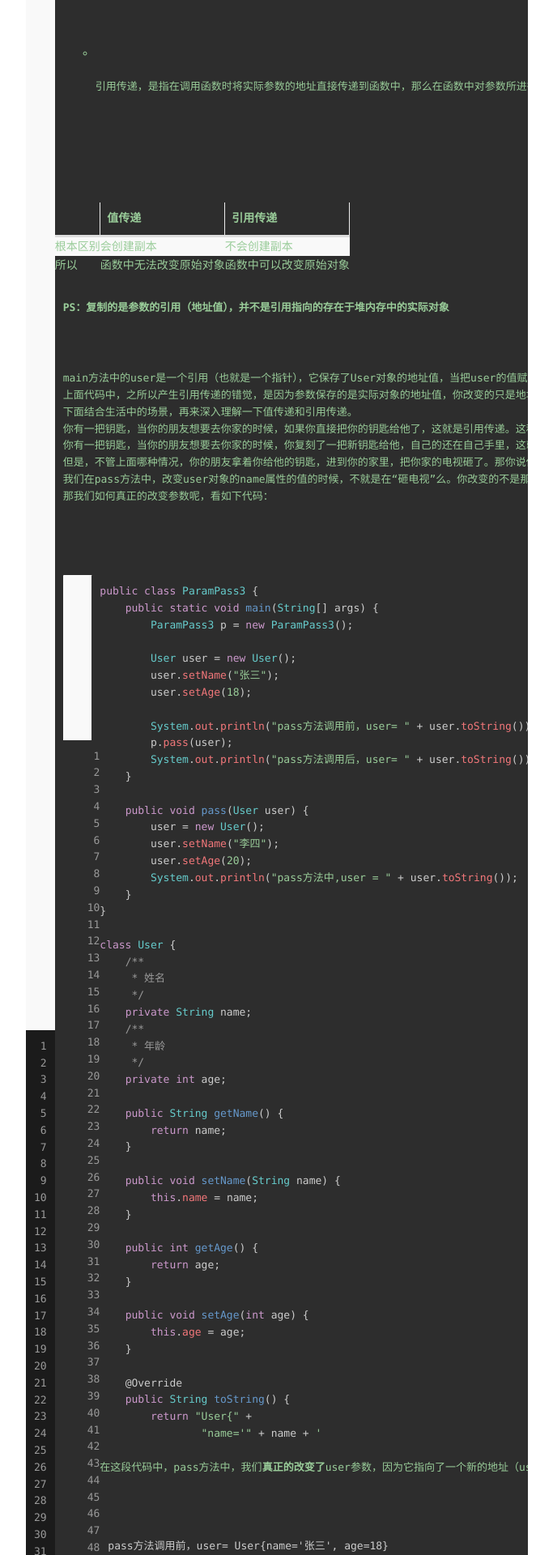
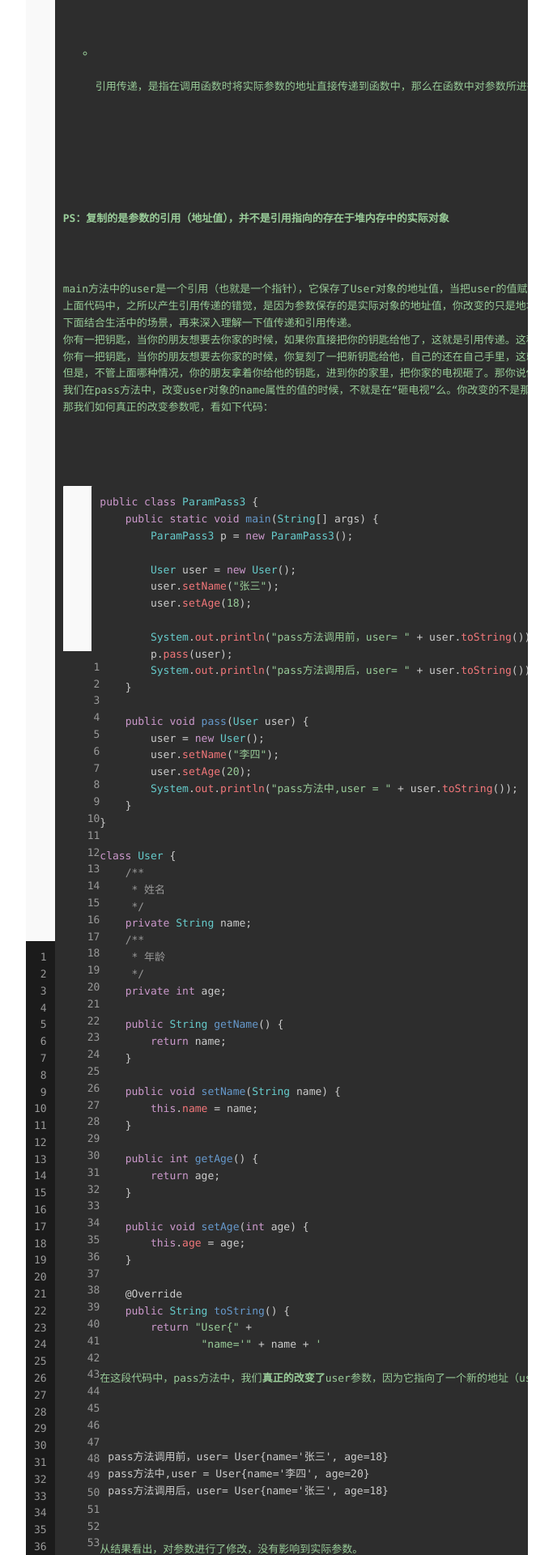
Before and after one commit to ZGYSYY/ZGYSYY.github.io, a Jekyll site: the page built from _posts/2020-10-28-Java中方法的参数传递详解.md, in a window 1280 px wide. Shown: the part 4109-6029 px from the top of the page at 81% size, without its empty margins (428-1111 px from the left). Built offline with Jekyll 4.4.1, drawn with Linux system fonts in a browser that asks for light colours; comment, search, counter and statistics services are not loaded; some of the changed text lies outside the part shown.

Commit message:
Update 2020-10-28-Java中方法的参数传递详解.md

```diff
--- a/_posts/2020-10-28-Java中方法的参数传递详解.md
+++ b/_posts/2020-10-28-Java中方法的参数传递详解.md
@@ -178,11 +178,6 @@ pass方法调用后，user= User{name='李四', age=18}
 
 - 引用传递，是指在调用函数时将实际参数的地址直接传递到函数中，那么在函数中对参数所进行的修改，将影响到实际参数。
 
-|          | 值传递                 | 引用传递               |
-| -------- | ---------------------- | ---------------------- |
-| 根本区别 | 会创建副本             | 不会创建副本           |
-| 所以     | 函数中无法改变原始对象 | 函数中可以改变原始对象 |
-
 <b>PS：复制的是参数的引用（地址值），并不是引用指向的存在于堆内存中的实际对象</b>
 
 main方法中的user是一个引用（也就是一个指针），它保存了User对象的地址值，当把user的值赋给pass方法的user形参后，即让pass方法的user形参也保存了这个地址值，即也会引用到堆内存中的User对象。
```
